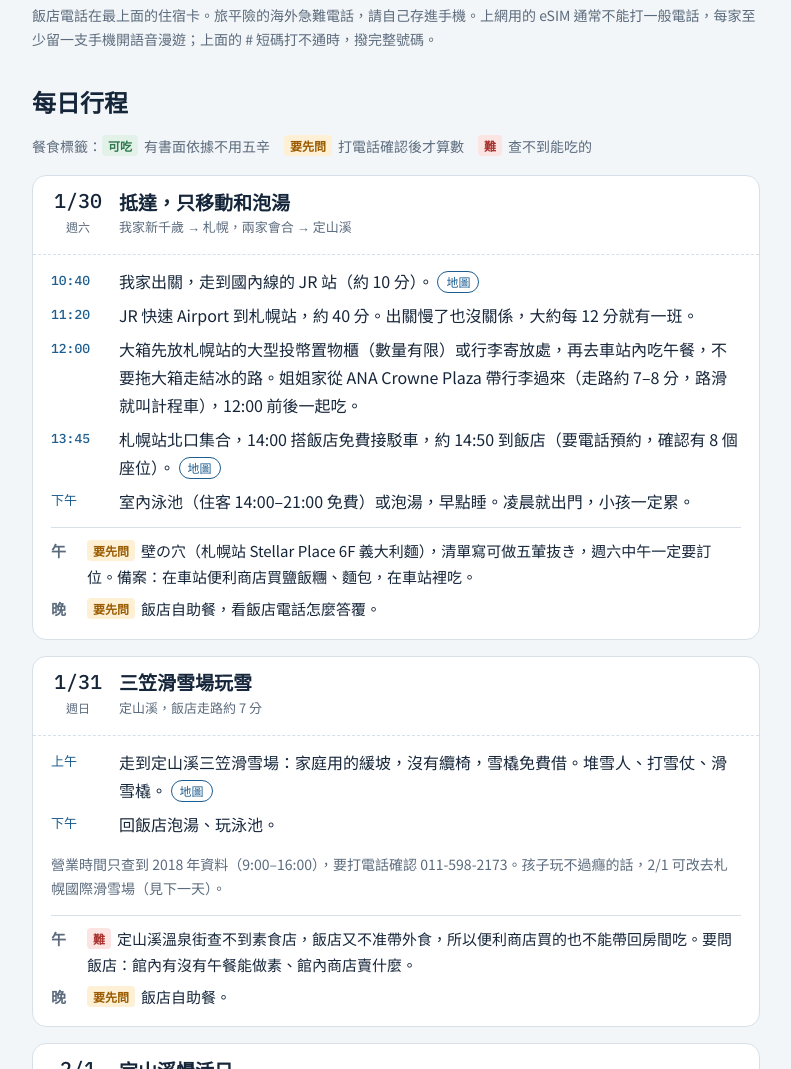
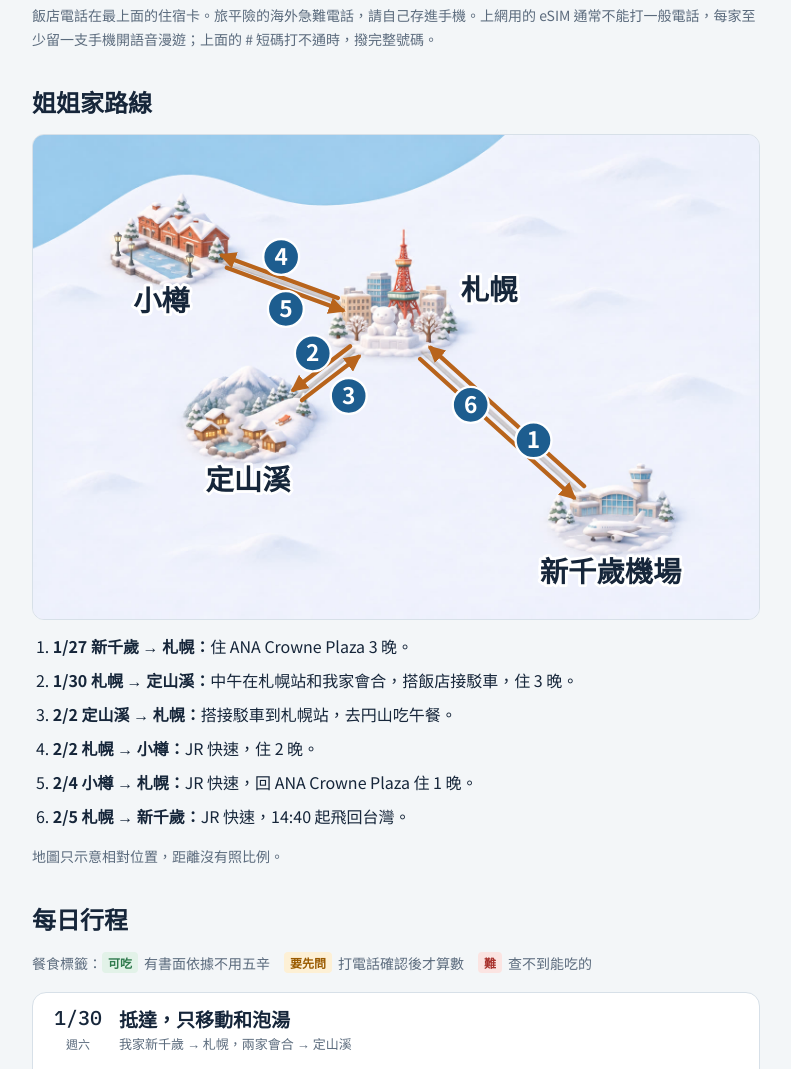
Before and after one commit to wilfrid-Ng/hokkaido-2027, a plain HTML site: page index.html in a window 1280 px wide. Shown: the part 1699-2768 px from the top of the page, without its empty margins (244-1035 px from the left). Drawn offline with Linux system fonts and the light colour scheme.

Commit message:
加上姐姐家路線圖
畫家畫底圖，地名與編號箭頭用網頁疊上，下方列出六段日期與住宿。

Co-Authored-By: Claude Opus 5.5 <noreply@anthropic.com>

```diff
--- a/index.html
+++ b/index.html
@@ -102,6 +102,9 @@ tr:last-child td{border-bottom:0}
 .stay .contact a.mono{font-size:13px}
 .steps{margin:0;padding-left:1.3em}
 .steps li{margin-bottom:6px}
+.route{position:relative;margin:0;border-radius:12px;overflow:hidden;border:1px solid var(--line)}
+.route img,.route svg{display:block;width:100%;height:auto}
+.route svg{position:absolute;inset:0;height:100%}
 .pack{grid-template-columns:repeat(auto-fit,minmax(min(100%,300px),1fr))}
 h3.sub{margin-top:22px;margin-bottom:10px;font-size:18px}
 
@@ -138,7 +141,7 @@ html{scroll-behavior:smooth}
 </header>
 
 <nav class="days" aria-label="日期">
-  <a href="#sos">緊急電話</a><a href="#d0130">1/30</a><a href="#d0131">1/31</a><a href="#d0201">2/1</a><a href="#d0202">2/2</a><a href="#d0203">2/3</a><a href="#d0204">2/4</a><a href="#d0205">2/5</a><a href="#d0206">2/6</a><a href="#food">素食</a><a href="#entry">入境退稅</a><a href="#ic">交通卡</a><a href="#money">交通費</a><a href="#todo">待辦</a><a href="#pack">打包</a>
+  <a href="#sos">緊急電話</a><a href="#sister">姐姐家</a><a href="#d0130">1/30</a><a href="#d0131">1/31</a><a href="#d0201">2/1</a><a href="#d0202">2/2</a><a href="#d0203">2/3</a><a href="#d0204">2/4</a><a href="#d0205">2/5</a><a href="#d0206">2/6</a><a href="#food">素食</a><a href="#entry">入境退稅</a><a href="#ic">交通卡</a><a href="#money">交通費</a><a href="#todo">待辦</a><a href="#pack">打包</a>
 </nav>
 
 <section>
@@ -179,6 +182,28 @@ html{scroll-behavior:smooth}
     </div>
   </div>
   <p class="note" style="margin-top:10px">飯店電話在最上面的住宿卡。旅平險的海外急難電話，請自己存進手機。上網用的 eSIM 通常不能打一般電話，每家至少留一支手機開語音漫遊；上面的 # 短碼打不通時，撥完整號碼。</p>
+</section>
+
+<section id="sister">
+  <h2>姐姐家路線</h2>
+  <figure class="route">
+    <img src="route-sister.jpg" width="1536" height="1024" alt="札幌周邊雪地地圖：左上小樽、中央札幌、左下定山溪、右下新千歲機場。姐姐家從機場到札幌，再去定山溪，回札幌後去小樽，再回札幌，最後到機場。">
+    <svg viewBox="0 0 1536 1024" aria-hidden="true">
+      <defs><marker id="ah" viewBox="0 0 10 10" refX="8" refY="5" markerWidth="4" markerHeight="4" orient="auto"><path d="M0 0L10 5L0 10Z" fill="#b8641c"/></marker></defs>
+      <g stroke="#b8641c" stroke-width="9" stroke-linecap="round"><line x1="1166" y1="743" x2="841" y2="450" marker-end="url(#ah)"/><line x1="671" y1="447" x2="551" y2="539" marker-end="url(#ah)"/><line x1="569" y1="561" x2="689" y2="469" marker-end="url(#ah)"/><line x1="645" y1="345" x2="400" y2="255" marker-end="url(#ah)"/><line x1="410" y1="281" x2="655" y2="371" marker-end="url(#ah)"/><line x1="819" y1="474" x2="1144" y2="767" marker-end="url(#ah)"/></g>
+      <g fill="#1d5d8f" stroke="#fff" stroke-width="5" font-family="Noto Sans TC,PingFang TC,Microsoft JhengHei,sans-serif" font-size="48" font-weight="700" text-anchor="middle"><circle cx="1059" cy="646" r="38"/><text fill="#fff" stroke="none" x="1059" y="663">1</text><circle cx="592" cy="462" r="38"/><text fill="#fff" stroke="none" x="592" y="479">2</text><circle cx="668" cy="552" r="38"/><text fill="#fff" stroke="none" x="668" y="569">3</text><circle cx="525" cy="258" r="38"/><text fill="#fff" stroke="none" x="525" y="275">4</text><circle cx="535" cy="368" r="38"/><text fill="#fff" stroke="none" x="535" y="385">5</text><circle cx="926" cy="571" r="38"/><text fill="#fff" stroke="none" x="926" y="588">6</text></g>
+      <g fill="#16263a" stroke="#fff" stroke-width="12" paint-order="stroke" stroke-linejoin="round" font-family="Noto Sans TC,PingFang TC,Microsoft JhengHei,sans-serif" font-size="60" font-weight="700" text-anchor="middle"><text x="272" y="372">小樽</text><text x="965" y="350">札幌</text><text x="455" y="752">定山溪</text><text x="1222" y="945">新千歲機場</text></g>
+    </svg>
+  </figure>
+  <ol class="steps" style="margin-top:12px">
+    <li><b>1/27 新千歲 → 札幌：</b>住 ANA Crowne Plaza 3 晚。</li>
+    <li><b>1/30 札幌 → 定山溪：</b>中午在札幌站和我家會合，搭飯店接駁車，住 3 晚。</li>
+    <li><b>2/2 定山溪 → 札幌：</b>搭接駁車到札幌站，去円山吃午餐。</li>
+    <li><b>2/2 札幌 → 小樽：</b>JR 快速，住 2 晚。</li>
+    <li><b>2/4 小樽 → 札幌：</b>JR 快速，回 ANA Crowne Plaza 住 1 晚。</li>
+    <li><b>2/5 札幌 → 新千歲：</b>JR 快速，14:40 起飛回台灣。</li>
+  </ol>
+  <p class="note">地圖只示意相對位置，距離沒有照比例。</p>
 </section>
 
 <section id="days">
```
Also changed, not shown: route-sister.jpg (added).
